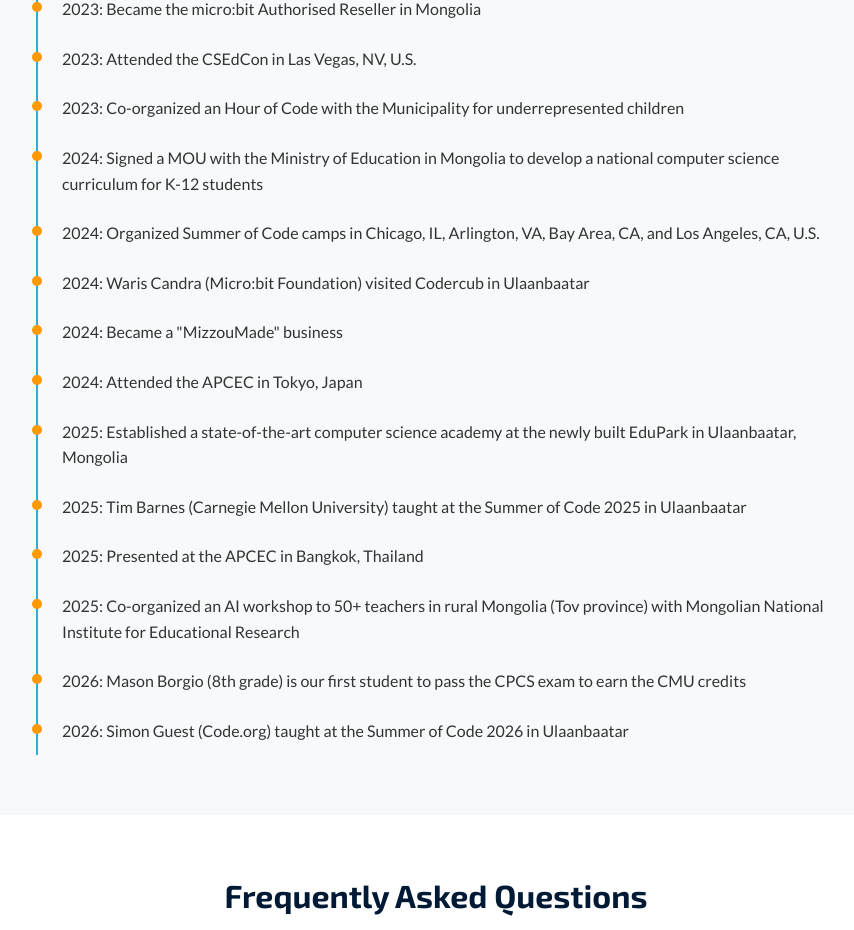
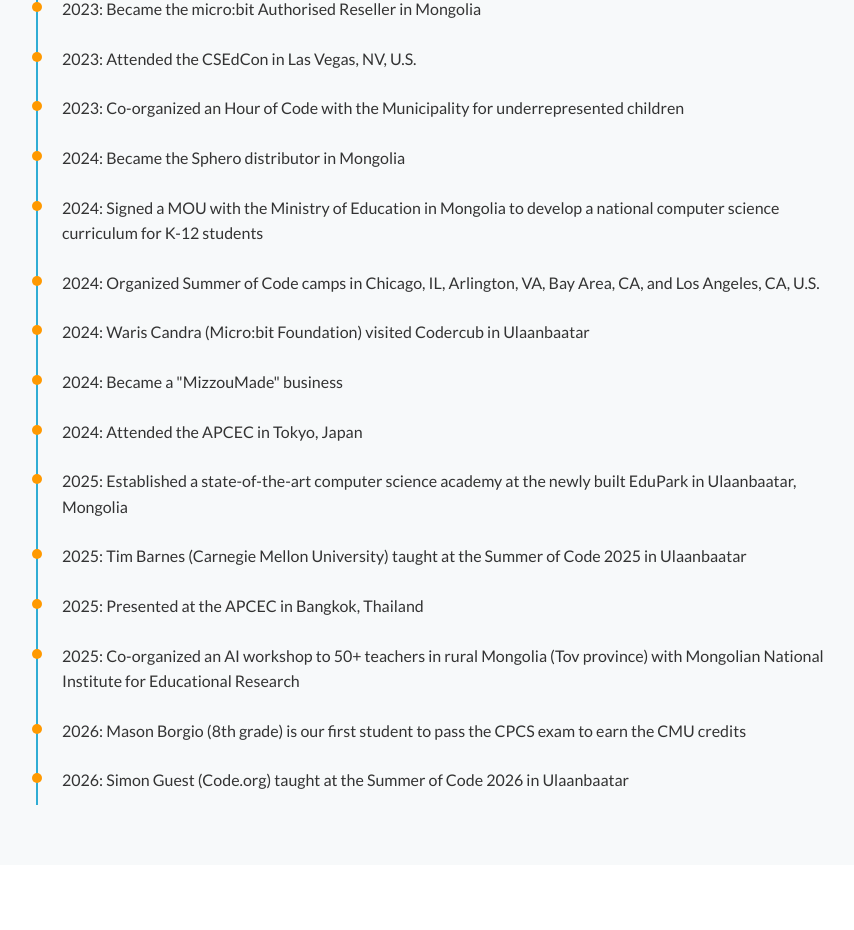
Before and after one commit to zmagsar/computerscience.mn, a Vue app: page /about in a window 1280 px wide. Shown: the part 1691-2621 px from the top of the page, without its empty margins (204-1058 px from the left). Built offline with nearby package versions, Linux system fonts and the light colour scheme.

Commit message:
New files etc.

```diff
--- a/src/views/AboutView.vue
+++ b/src/views/AboutView.vue
@@ -24,6 +24,7 @@
   '2023: Became the micro:bit Authorised Reseller in Mongolia',
   '2023: Attended the CSEdCon in Las Vegas, NV, U.S.',
   '2023: Co-organized an Hour of Code with the Municipality for underrepresented children',
+  '2024: Became the Sphero distributor in Mongolia',
   '2024: Signed a MOU with the Ministry of Education in Mongolia to develop a national computer science curriculum for K-12 students',
   '2024: Organized Summer of Code camps in Chicago, IL, Arlington, VA, Bay Area, CA, and Los Angeles, CA, U.S.',
   '2024: Waris Candra (Micro:bit Foundation) visited Codercub in Ulaanbaatar',
```
Also changed, not shown: src/assets/img/cmu-cs-academy.png (added), src/assets/img/sphero.png (added).
